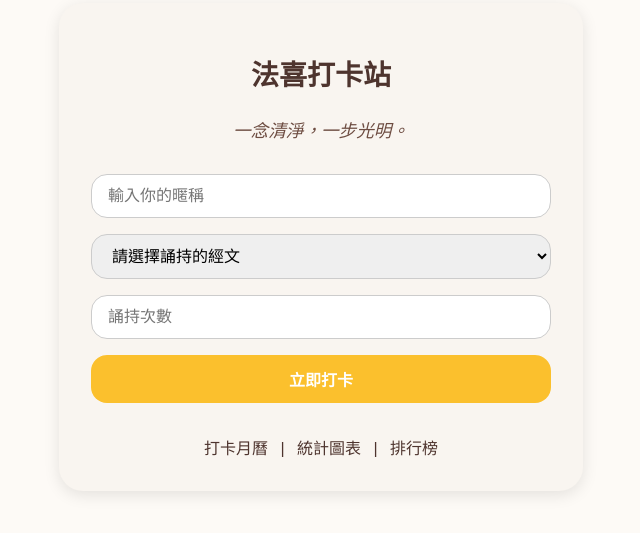
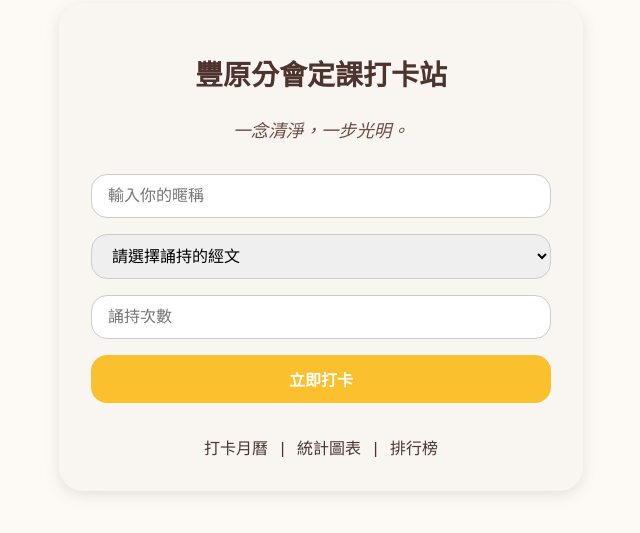
Before and after one commit to teresa0919/ddm-fy1, a website: page index.html in a window 1280 px wide. Shown: the part 153-686 px from the top of the page, without its empty margins (319-959 px from the left). Drawn offline with Linux system fonts and the light colour scheme.

Commit message:
Update index.html

```diff
--- a/index.html
+++ b/index.html
@@ -67,7 +67,7 @@
 
 <body>
   <div class="container">
-    <h1>法喜打卡站</h1>
+    <h1>豐原分會定課打卡站</h1>
     <div id="blessing" style="margin: 1rem auto 1.5rem; font-size: 1.1rem; color: #6d4c41; font-style: italic;"></div>
     <input type="text" id="nickname" placeholder="輸入你的暱稱" />
     <select id="sutraSelect" onchange="toggleCustomInput(this)">
```
